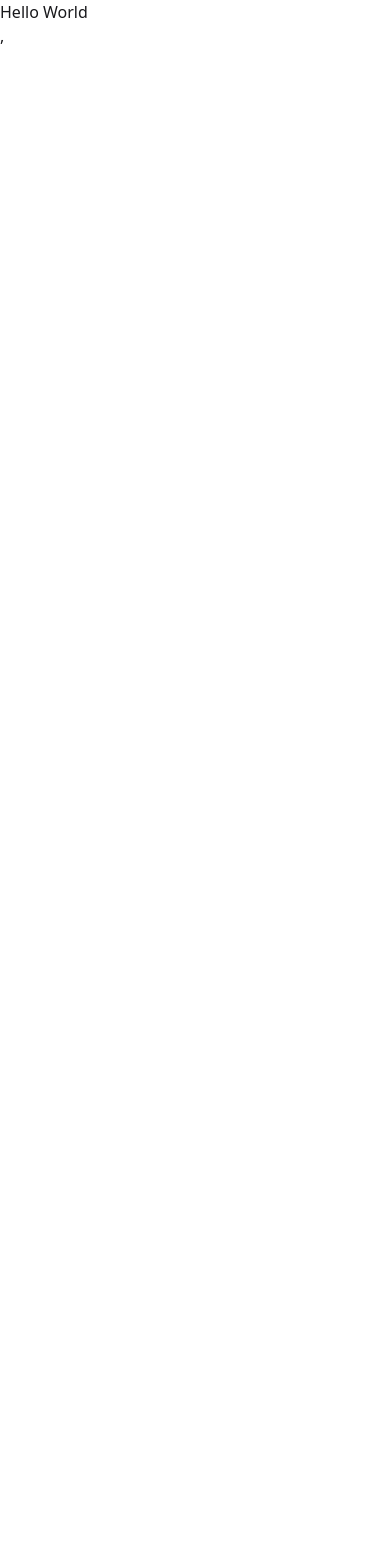
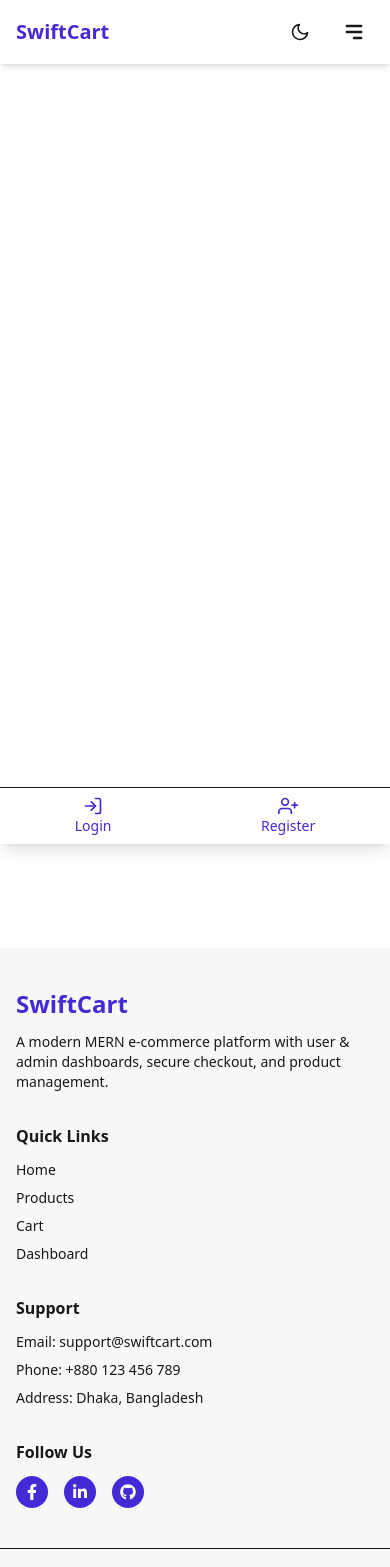
Before and after one commit to mdasifalijihat/e-commerce-application, a React (Vite) app: page / in a window 390 px wide. Shown: the top 1567 px of the page. Before the commit the page ends 844 px from the top, so only its background shows below. Built offline with nearby package versions, Linux system fonts and the light colour scheme.

Commit message:
added navbar footer and mobile bottom nav

```diff
--- a/package.json
+++ b/package.json
@@ -14,6 +14,7 @@
     "daisyui": "^5.1.7",
     "react": "^19.1.1",
     "react-dom": "^19.1.1",
+    "react-icons": "^5.5.0",
     "react-router": "^7.8.2",
     "tailwindcss": "^4.1.13"
   },
--- /dev/null
+++ b/src/components/shared/footer/Footer.jsx
@@ -0,0 +1,95 @@
+import React from "react";
+import { Link } from "react-router";
+import { FaFacebookF, FaLinkedinIn, FaGithub } from "react-icons/fa";
+
+const Footer = () => {
+  return (
+    <footer className="bg-base-200 text-base-content mt-10">
+      <div className="max-w-7xl mx-auto px-4 py-10 grid grid-cols-1 md:grid-cols-4 gap-8">
+        {/* Logo & About */}
+        <div>
+          <h2 className="text-2xl font-bold text-primary">SwiftCart</h2>
+          <p className="mt-3 text-sm">
+            A modern MERN e-commerce platform with user & admin dashboards,
+            secure checkout, and product management.
+          </p>
+        </div>
+
+        {/* Quick Links */}
+        <div>
+          <h3 className="font-semibold mb-3">Quick Links</h3>
+          <ul className="space-y-2 text-sm">
+            <li>
+              <Link to="/" className="hover:text-primary">
+                Home
+              </Link>
+            </li>
+            <li>
+              <Link to="/products" className="hover:text-primary">
+                Products
+              </Link>
+            </li>
+            <li>
+              <Link to="/cart" className="hover:text-primary">
+                Cart
+              </Link>
+            </li>
+            <li>
+              <Link to="/dashboard" className="hover:text-primary">
+                Dashboard
+              </Link>
+            </li>
+          </ul>
+        </div>
+
+        {/* Support */}
+        <div>
+          <h3 className="font-semibold mb-3">Support</h3>
+          <ul className="space-y-2 text-sm">
+            <li>Email: support@swiftcart.com</li>
+            <li>Phone: +880 123 456 789</li>
+            <li>Address: Dhaka, Bangladesh</li>
+          </ul>
+        </div>
+
+        {/* Social */}
+        <div>
+          <h3 className="font-semibold mb-3">Follow Us</h3>
+          <div className="flex gap-4">
+            <a
+              href="https://facebook.com"
+              target="_blank"
+              rel="noreferrer"
+              className="p-2 rounded-full bg-primary text-white hover:bg-primary/80 transition"
+            >
+              <FaFacebookF />
+            </a>
+            <a
+              href="https://linkedin.com"
+              target="_blank"
+              rel="noreferrer"
+              className="p-2 rounded-full bg-primary text-white hover:bg-primary/80 transition"
+            >
+              <FaLinkedinIn />
+            </a>
+            <a
+              href="https://github.com"
+              target="_blank"
+              rel="noreferrer"
+              className="p-2 rounded-full bg-primary text-white hover:bg-primary/80 transition"
+            >
+              <FaGithub />
+            </a>
+          </div>
+        </div>
+      </div>
+
+      {/* Bottom Bar */}
+      <div className="border-t text-center py-4 text-sm">
+        © {new Date().getFullYear()} SwiftCart. All rights reserved.
+      </div>
+    </footer>
+  );
+};
+
+export default Footer;
--- /dev/null
+++ b/src/components/shared/navbar/MobileBottomNav.jsx
@@ -0,0 +1,60 @@
+import React from "react";
+import { Link } from "react-router";
+import { FiUser, FiLogIn, FiUserPlus, FiShoppingCart } from "react-icons/fi";
+
+const MobileBottomNav = ({ isLoggedIn = false, cartCount = 0 }) => {
+  return (
+    <div className="md:hidden fixed bottom-0 left-0 right-0 bg-base-100 border-t shadow-lg z-50">
+      <div className="flex justify-around items-center py-2">
+        {!isLoggedIn ? (
+          <>
+            {/* Login Button */}
+            <Link
+              to="/login"
+              className="flex flex-col items-center text-sm text-primary"
+            >
+              <FiLogIn className="text-xl" />
+              Login
+            </Link>
+
+            {/* Register Button */}
+            <Link
+              to="/register"
+              className="flex flex-col items-center text-sm text-primary"
+            >
+              <FiUserPlus className="text-xl" />
+              Register
+            </Link>
+          </>
+        ) : (
+          <>
+            {/* Cart Button */}
+            <Link
+              to="/cart"
+              className="flex flex-col items-center text-sm relative"
+            >
+              <FiShoppingCart className="text-xl" />
+              <span>Cart</span>
+              {cartCount > 0 && (
+                <span className="absolute -top-1 -right-3 bg-primary text-white text-xs rounded-full w-5 h-5 flex items-center justify-center">
+                  {cartCount}
+                </span>
+              )}
+            </Link>
+
+            {/* Profile Button */}
+            <Link
+              to="/dashboard/user"
+              className="flex flex-col items-center text-sm text-primary"
+            >
+              <FiUser className="text-xl" />
+              Profile
+            </Link>
+          </>
+        )}
+      </div>
+    </div>
+  );
+};
+
+export default MobileBottomNav;
--- /dev/null
+++ b/src/components/shared/navbar/Navbar.jsx
@@ -0,0 +1,117 @@
+import React, { useEffect, useState } from "react";
+import { Link } from "react-router";
+import { FiMoon, FiSun } from "react-icons/fi";
+import { HiMenuAlt3 } from "react-icons/hi";
+
+const Navbar = () => {
+  const [theme, setTheme] = useState("light");
+  const [isOpen, setIsOpen] = useState(false);
+
+  // Load saved theme from localStorage
+  useEffect(() => {
+    const savedTheme = localStorage.getItem("theme") || "light";
+    setTheme(savedTheme);
+    document.querySelector("html").setAttribute("data-theme", savedTheme);
+  }, []);
+
+  // Toggle theme
+  const toggleTheme = () => {
+    const newTheme = theme === "light" ? "dark" : "light";
+    setTheme(newTheme);
+    localStorage.setItem("theme", newTheme);
+    document.querySelector("html").setAttribute("data-theme", newTheme);
+  };
+
+  const navItems = [
+    { name: "Home", path: "/" },
+    { name: "Products", path: "/products" },
+    { name: "Cart", path: "/cart" },
+    { name: "Dashboard", path: "/dashboard" },
+  ];
+
+  return (
+    <nav className="bg-base-100 shadow-md sticky top-0 z-50">
+      <div className="max-w-7xl mx-auto px-4 flex items-center justify-between h-16">
+        {/* Logo */}
+        <Link to="/" className="text-xl font-bold text-primary">
+          SwiftCart
+        </Link>
+
+        {/* Desktop Menu */}
+        <ul className="hidden md:flex space-x-6 font-medium">
+          {navItems.map((item) => (
+            <li key={item.name}>
+              <Link
+                to={item.path}
+                className="hover:text-primary transition-colors"
+              >
+                {item.name}
+              </Link>
+            </li>
+          ))}
+        </ul>
+
+        {/* Right Side */}
+        <div className="flex items-center gap-4">
+          {/* Theme toggle */}
+          <button
+            onClick={toggleTheme}
+            className="p-2 rounded-full hover:bg-base-200 transition"
+          >
+            {theme === "light" ? (
+              <FiMoon className="text-xl" />
+            ) : (
+              <FiSun className="text-xl" />
+            )}
+          </button>
+
+          {/* Auth placeholder */}
+          <Link
+            to="/login"
+            className="btn btn-sm btn-primary rounded-full px-4 hidden md:flex"
+          >
+            Login
+          </Link>
+
+          {/* Mobile Menu button */}
+          <button
+            onClick={() => setIsOpen(!isOpen)}
+            className="md:hidden p-2 rounded hover:bg-base-200"
+          >
+            <HiMenuAlt3 className="text-2xl" />
+          </button>
+        </div>
+      </div>
+
+      {/* Mobile Menu */}
+      {isOpen && (
+        <div className="md:hidden bg-base-100 shadow-md">
+          <ul className="flex flex-col space-y-2 px-4 py-3">
+            {navItems.map((item) => (
+              <li key={item.name}>
+                <Link
+                  to={item.path}
+                  onClick={() => setIsOpen(false)}
+                  className="block py-2 hover:text-primary transition-colors"
+                >
+                  {item.name}
+                </Link>
+              </li>
+            ))}
+            <li>
+              <Link
+                to="/login"
+                onClick={() => setIsOpen(false)}
+                className="block py-2 text-primary font-semibold"
+              >
+                Login
+              </Link>
+            </li>
+          </ul>
+        </div>
+      )}
+    </nav>
+  );
+};
+
+export default Navbar;
--- /dev/null
+++ b/src/layout/DashboardLayout.jsx
@@ -0,0 +1,11 @@
+import React from 'react';
+
+const DashboardLayout = () => {
+    return (
+        <div>
+
+        </div>
+    );
+};
+
+export default DashboardLayout;
--- a/src/layout/MainLayout.jsx
+++ b/src/layout/MainLayout.jsx
@@ -1,12 +1,20 @@
-import React from 'react';
-import { Outlet } from 'react-router';
+import React from "react";
+import { Outlet } from "react-router";
+import Footer from "../components/shared/footer/Footer";
+import MobileBottomNav from "../components/shared/navbar/MobileBottomNav";
+import Navbar from "../components/shared/navbar/Navbar";
 
 const MainLayout = () => {
-    return (
-        <div>
-            <Outlet />
-        </div>
-    );
+  const isLoggedIn = false;
+  const cartCount = 3;
+  return (
+    <>
+      <Navbar />
+      <div className="min-h-screen">{<Outlet />}</div>
+      <MobileBottomNav isLoggedIn={isLoggedIn} cartCount={cartCount} />
+      <Footer />
+    </>
+  );
 };
 
 export default MainLayout;
--- a/src/router/router.jsx
+++ b/src/router/router.jsx
@@ -1,8 +1,9 @@
 import { createBrowserRouter } from "react-router";
+import MainLayout from "../layout/MainLayout";
 
 export const router = createBrowserRouter([
   {
     path: "/",
-    element: <div>Hello World</div>,
+    element: <MainLayout />,
   },
 ]);
```
Also changed, not shown: 2 other files (tests, documents, lock files or other folders).
